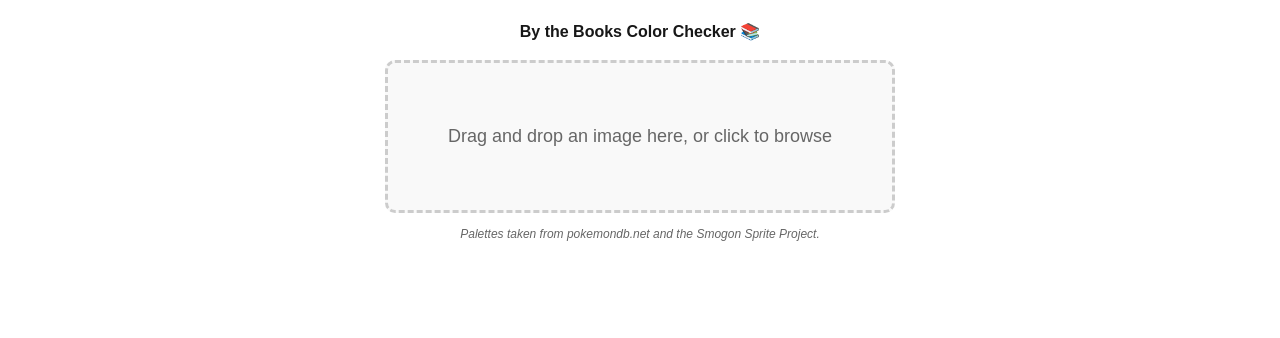
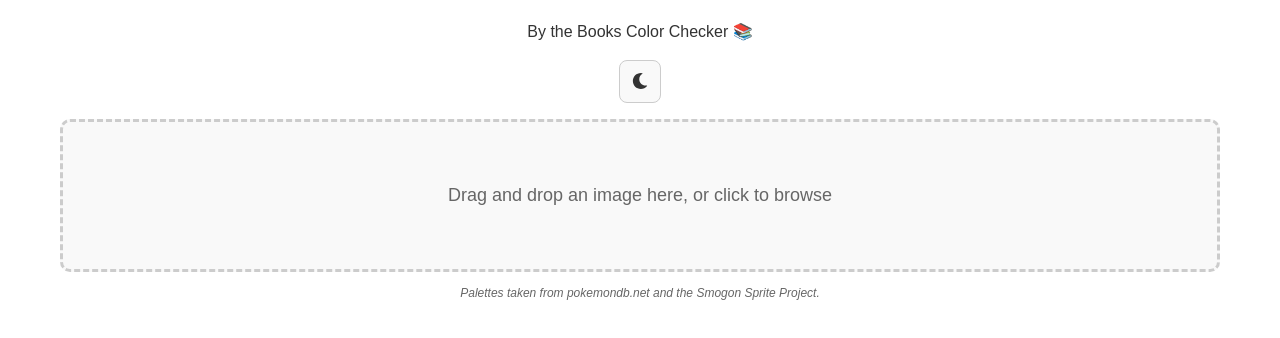
Before and after one commit to chansondoree/by-the-books-checker, a Next.js app: page / in a window 1280 px wide. Shown: the top 338 px of the page. Built offline with nearby package versions, Linux system fonts and the light colour scheme.

Commit message:
dark mode; fix #000000 bug

```diff
--- a/app/components/ColorViewer.jsx
+++ b/app/components/ColorViewer.jsx
@@ -1,8 +1,9 @@
-import styles from "./styles";
+import { getStyles } from "./styles";
 import { findClosestPaletteColor, rgbToHexNoAlpha } from "../utils/utils";
 
-export default function ColorViewer({ colors, hoveredColor, setHoveredColor, headPalette = [] }) {
-    const visibleColors = colors.filter(color => !color.hex.endsWith('00'));
+export default function ColorViewer({ colors, hoveredColor, setHoveredColor, headPalette = [], isDarkMode = false }) {
+    const styles = getStyles(isDarkMode);
+    const visibleColors = colors.filter(color => !(color.hex.length === 6 && color.hex.endsWith('00')));
 
     return (
     <div className="color-viewer" style={styles.colorSection}>
@@ -16,7 +17,7 @@ export default function ColorViewer({ colors, hoveredColor, setHoveredColor, hea
                     onMouseLeave={() => setHoveredColor(null)}
                     style={{
                         ...styles.colorItem,
-                        backgroundColor: hoveredColor === color ? '#f0f0f0' : 'white'
+                        backgroundColor: hoveredColor === color ? (isDarkMode ? '#3a3a3a' : '#f0f0f0') : styles.backgroundAlt
                     }}
                 >
                     <div
@@ -32,7 +33,7 @@ export default function ColorViewer({ colors, hoveredColor, setHoveredColor, hea
                         {!color.inPalette && headPalette.length > 0 && (() => {
                             const closest = findClosestPaletteColor({ r: color.r, g: color.g, b: color.b }, headPalette);
                             return closest ? (
-                                <div style={{fontSize: '12px', color: '#666'}}>
+                                <div style={{fontSize: '12px', color: styles.textMuted}}>
                                     → {rgbToHexNoAlpha(closest.r, closest.g, closest.b).toUpperCase()}
                                 </div>
                             ) : null;
--- a/app/components/FileSelector.jsx
+++ b/app/components/FileSelector.jsx
@@ -1,5 +1,5 @@
 import React, { useEffect } from "react";
-import styles from "./styles";
+import { getStyles } from "./styles";
 
 export default function FileSelector({
     image,
@@ -10,8 +10,10 @@ export default function FileSelector({
     handleBrowseClick,
     fileInputRef,
     handleFileChange,
-    handleDropZoneKeyDown
+    handleDropZoneKeyDown,
+    isDarkMode = false
 }) {
+    const styles = getStyles(isDarkMode);
     const handleClose = () => setIsImportOpen(false);
     const handleOpen = () => setIsImportOpen(true);
 
@@ -51,20 +53,7 @@ export default function FileSelector({
     );
 
     return (
-        <div style={image ? styles.headerPost : styles.headerPre}>
-            <h1 style={{fontWeight: 'bold'}}>By the Books Color Checker 📚</h1>
-            {image ? (
-                <div className="upload-controls" style={styles.uploadControls}>
-                    <button
-                        type="button"
-                        onClick={handleOpen}
-                        style={styles.uploadButton}
-                    >
-                        Import Image
-                    </button>
-                </div>
-            ) : null}
-
+        <div>
             {!image ? dropZone : null}
 
             {image && isImportOpen ? (
--- a/app/components/ImageCanvas.jsx
+++ b/app/components/ImageCanvas.jsx
@@ -1,6 +1,8 @@
-import styles from './styles';
+import { getStyles } from './styles';
 
-export default function ImageCanvas({ displayCanvasRef, canvasRef, fusionOrder, colorMargin, setColorMargin, showApproximation, setShowApproximation, highlightColor, setHighlightColor }) {
+export default function ImageCanvas({ displayCanvasRef, canvasRef, fusionOrder, colorMargin, setColorMargin, showApproximation, setShowApproximation, highlightColor, setHighlightColor, isDarkMode = false }) {
+    const styles = getStyles(isDarkMode);
+
     return (
     <div className="image-section" style={styles.imageSection}>
         <h2 style={styles.sectionTitle}>
@@ -29,7 +31,7 @@ export default function ImageCanvas({ displayCanvasRef, canvasRef, fusionOrder,
                 />
                 <span style={styles.marginHint}>(0-50, per RGB channel)</span>
             </div>
-            <label htmlFor="approximation" style={{...styles.marginLabel, marginBottom: '0', fontWeight: 'bold', display: 'flex', alignItems: 'center'}}>
+            <label htmlFor="approximation" style={{...styles.marginLabel, marginBottom: '0', fontWeight: 'bold', display: 'flex', alignItems: 'center', color: styles.textPrimary}}>
                 <input
                     id="approximation"
                     type="checkbox"
@@ -48,7 +50,7 @@ export default function ImageCanvas({ displayCanvasRef, canvasRef, fusionOrder,
                     type="color"
                     value={highlightColor}
                     onChange={(e) => setHighlightColor(e.target.value)}
-                    style={{width: '28px', height: '28px', border: '1px solid #ccc', borderRadius: '4px', cursor: 'pointer'}}
+                    style={{width: '28px', height: '28px', border: `1px solid ${styles.border}`, borderRadius: '4px', cursor: 'pointer'}}
                 />
             </div>
         </div>
--- a/app/components/styles.jsx
+++ b/app/components/styles.jsx
@@ -1,13 +1,84 @@
-const styles = {
+// Color theme variables
+const colorThemes = {
+  light: {
+    // Backgrounds
+    background: '#fff',
+    backgroundAlt: '#f9f9f9',
+
+    // Text colors
+    textPrimary: '#333',
+    textSecondary: '#444',
+    textMuted: '#666',
+    textLight: '#999',
+
+    // Borders
+    border: '#ccc',
+    borderLight: '#ddd',
+    borderLighter: '#e0e0e0',
+
+    // Badge colors - active
+    badgeActiveBg: '#e8f3fc',
+    badgeActiveBorder: '#bfdbe8',
+    badgeActiveText: '#075b88',
+
+    // Badge colors - inactive
+    badgeInactiveBg: '#fdf2ed',
+    badgeInactiveBorder: '#f3d3c3',
+    badgeInactiveText: '#8b4c2d',
+
+    // Special
+    overlay: 'rgba(0, 0, 0, 0.45)',
+    shadow: 'rgba(0, 0, 0, 0.2)',
+  },
+  dark: {
+    // Backgrounds
+    background: '#1e1e1e',
+    backgroundAlt: '#2d2d2d',
+
+    // Text colors
+    textPrimary: '#e0e0e0',
+    textSecondary: '#d0d0d0',
+    textMuted: '#999',
+    textLight: '#666',
+
+    // Borders
+    border: '#444',
+    borderLight: '#555',
+    borderLighter: '#3a3a3a',
+
+    // Badge colors - active
+    badgeActiveBg: '#1a3a52',
+    badgeActiveBorder: '#4a7a8a',
+    badgeActiveText: '#4a9cd1',
+
+    // Badge colors - inactive
+    badgeInactiveBg: '#3a2a1a',
+    badgeInactiveBorder: '#6a4a3a',
+    badgeInactiveText: '#d4a574',
+
+    // Special
+    overlay: 'rgba(0, 0, 0, 0.7)',
+    shadow: 'rgba(0, 0, 0, 0.5)',
+  }
+};
+
+const getStyles = (isDarkMode = false) => {
+  const theme = isDarkMode ? colorThemes.dark : colorThemes.light;
+
+  return {
   container: {
     fontFamily: 'Arial, sans-serif',
     padding: '20px',
     maxWidth: '1200px',
-    margin: '0 auto'
+    margin: '0 auto',
+    backgroundColor: theme.background,
+    color: theme.textPrimary,
+    transition: 'background-color 0.3s, color 0.3s'
   },
 
   title: {
-    marginBottom: '20px'
+    margin: 0,
+    color: theme.textPrimary
   },
 
   headerPre: {
@@ -15,6 +86,22 @@ const styles = {
     flexDirection: 'column',
     alignItems: 'center',
     gap: '1em',
+    marginBottom: '1em',
+  },
+
+  headerRow: {
+    display: 'flex',
+    flexDirection: 'row',
+    alignItems: 'center',
+    justifyContent: 'space-between',
+    gap: '1em',
+  },
+
+  headerControls: {
+    display: 'flex',
+    flexDirection: 'row',
+    gap: '1em',
+    alignItems: 'center',
   },
 
   headerPost: {
@@ -27,17 +114,18 @@ const styles = {
     width: '100%',
     textAlign: 'center',
     fontSize: '12px',
-    color: '#666',
+    color: theme.textMuted,
     marginTop: '1em',
   },
 
   dropZone: {
-    border: '3px dashed #ccc',
+    border: `3px dashed ${theme.border}`,
     borderRadius: '10px',
     padding: '60px',
     textAlign: 'center',
-    backgroundColor: '#f9f9f9',
-    cursor: 'pointer'
+    backgroundColor: theme.backgroundAlt,
+    cursor: 'pointer',
+    transition: 'border-color 0.3s, background-color 0.3s'
   },
 
   fileInput: {
@@ -46,7 +134,7 @@ const styles = {
 
   dropZoneText: {
     fontSize: '18px',
-    color: '#666'
+    color: theme.textMuted
   },
 
   uploadControls: {
@@ -54,18 +142,20 @@ const styles = {
   },
 
   uploadButton: {
-    border: '1px solid #ccc',
+    border: `1px solid ${theme.border}`,
     borderRadius: '8px',
     padding: '10px 16px',
-    backgroundColor: '#fff',
+    backgroundColor: theme.background,
     cursor: 'pointer',
-    fontSize: '14px'
+    fontSize: '14px',
+    color: theme.textPrimary,
+    transition: 'border-color 0.3s, background-color 0.3s'
   },
 
   modalOverlay: {
     position: 'fixed',
     inset: 0,
-    backgroundColor: 'rgba(0, 0, 0, 0.45)',
+    backgroundColor: theme.overlay,
     display: 'flex',
     alignItems: 'center',
     justifyContent: 'center',
@@ -76,10 +166,12 @@ const styles = {
   modalContent: {
     width: '100%',
     maxWidth: '520px',
-    backgroundColor: '#fff',
+    backgroundColor: theme.background,
     borderRadius: '12px',
     padding: '20px',
-    boxShadow: '0 20px 40px rgba(0, 0, 0, 0.2)'
+    boxShadow: `0 20px 40px ${theme.shadow}`,
+    color: theme.textPrimary,
+    transition: 'background-color 0.3s, color 0.3s'
   },
 
   modalHeader: {
@@ -91,7 +183,8 @@ const styles = {
 
   modalTitle: {
     fontSize: '16px',
-    fontWeight: '600'
+    fontWeight: '600',
+    color: theme.textPrimary
   },
 
   modalClose: {
@@ -99,6 +192,7 @@ const styles = {
     background: 'transparent',
     fontSize: '20px',
     cursor: 'pointer',
+    color: theme.textPrimary,
     lineHeight: 1,
     padding: '2px 6px'
   },
@@ -115,12 +209,13 @@ const styles = {
   },
 
   sectionTitle: {
-    marginBottom: '10px'
+    marginBottom: '10px',
+    color: theme.textPrimary
   },
 
   canvas: {
     maxWidth: '100%',
-    border: '1px solid #ddd',
+    border: `1px solid ${theme.borderLight}`,
     borderRadius: '5px'
   },
 
@@ -143,16 +238,18 @@ const styles = {
     alignItems: 'center',
     gap: '8px',
     padding: '6px 8px',
-    border: '1px solid #ddd',
+    border: `1px solid ${theme.borderLight}`,
     borderRadius: '5px',
     cursor: 'pointer',
-    transition: 'background-color 0.2s'
+    transition: 'background-color 0.2s',
+    backgroundColor: theme.backgroundAlt,
+    color: theme.textPrimary
   },
 
   colorSwatch: {
     width: '28px',
     height: '28px',
-    border: '1px solid #ccc',
+    border: `1px solid ${theme.border}`,
     borderRadius: '4px',
     flexShrink: 0
   },
@@ -163,30 +260,31 @@ const styles = {
 
   colorHex: {
     fontWeight: 'bold',
-    fontSize: '12px'
+    fontSize: '12px',
+    color: theme.textPrimary
   },
 
   colorMeta: {
     fontSize: '11px',
-    color: '#666'
+    color: theme.textMuted
   },
 
   colorRgb: {
     fontSize: '11px',
-    color: '#666'
+    color: theme.textMuted
   },
 
   colorCount: {
     fontSize: '10px',
-    color: '#999'
+    color: theme.textLight
   },
 
   paletteBadgeActive: {
     fontSize: '10px',
     fontWeight: '600',
-    color: '#075b88',
-    backgroundColor: '#e8f3fc',
-    border: '1px solid #bfdbe8',
+    color: theme.badgeActiveText,
+    backgroundColor: theme.badgeActiveBg,
+    border: `1px solid ${theme.badgeActiveBorder}`,
     borderRadius: '999px',
     padding: '2px 6px',
     textTransform: 'uppercase',
@@ -196,9 +294,9 @@ const styles = {
   paletteBadgeInactive: {
     fontSize: '10px',
     fontWeight: '600',
-    color: '#8b4c2d',
-    backgroundColor: '#fdf2ed',
-    border: '1px solid #f3d3c3',
+    color: theme.badgeInactiveText,
+    backgroundColor: theme.badgeInactiveBg,
+    border: `1px solid ${theme.badgeInactiveBorder}`,
     borderRadius: '999px',
     padding: '2px 6px',
     textTransform: 'uppercase',
@@ -208,16 +306,17 @@ const styles = {
   headBodyLabel: {
     marginBottom: '8px',
     fontSize: '12px',
-    color: '#444'
+    color: theme.textSecondary
   },
 
   marginControl: {
     marginTop: '16px',
     padding: '12px',
-    backgroundColor: '#f9f9f9',
+    backgroundColor: theme.backgroundAlt,
     borderRadius: '6px',
-    border: '1px solid #e0e0e0',
-    width: '288px'
+    border: `1px solid ${theme.borderLighter}`,
+    width: '288px',
+    transition: 'background-color 0.3s, border-color 0.3s'
   },
 
   marginLabel: {
@@ -225,22 +324,41 @@ const styles = {
     fontSize: '13px',
     fontWeight: '600',
     marginBottom: '6px',
-    color: '#333'
+    color: theme.textPrimary
   },
 
   marginInput: {
     width: '70px',
     padding: '6px 8px',
     fontSize: '14px',
-    border: '1px solid #ccc',
+    border: `1px solid ${theme.border}`,
     borderRadius: '4px',
-    marginRight: '8px'
+    marginRight: '8px',
+    backgroundColor: theme.background,
+    color: theme.textPrimary,
+    transition: 'border-color 0.3s, background-color 0.3s'
   },
 
   marginHint: {
     fontSize: '11px',
-    color: '#666'
+    color: theme.textMuted
+  },
+
+  darkModeToggle: {
+    width: '32pt',
+    height: '32pt',
+    border: `1px solid ${theme.border}`,
+    borderRadius: '8px',
+    padding: '8px 12px',
+    backgroundColor: theme.backgroundAlt,
+    color: theme.textPrimary,
+    cursor: 'pointer',
+    fontSize: '16px',
+    fontWeight: '500',
+    transition: 'border-color 0.3s, background-color 0.3s'
   }
+  };
 };
 
-export default styles;
+export { colorThemes, getStyles };
+export default getStyles;
--- a/app/page.jsx
+++ b/app/page.jsx
@@ -1,6 +1,7 @@
 'use client'
 
 import React, { useState, useRef, useEffect } from 'react';
+import { FaSun, FaMoon } from 'react-icons/fa';
 import { getColors, rgbToHex, isColorInPalette, rgbToHexNoAlpha, findClosestPaletteColor, hexToRgbExport } from './utils/utils';
 
 import colorsByDex from './utils/colors.json';
@@ -9,10 +10,11 @@ import pifDex from './utils/pif_dex.json';
 import ColorViewer from './components/ColorViewer';
 import FileSelector from './components/FileSelector';
 import ImageCanvas from './components/ImageCanvas';
-import styles from './components/styles';
+import { getStyles } from './components/styles';
 
 
 export default function Home() {
+    const [isDarkMode, setIsDarkMode] = useState(false);
     const [image, setImage] = useState(null);
     const [colors, setColors] = useState([]);
     const [hoveredColor, setHoveredColor] = useState(null);
@@ -31,6 +33,8 @@ export default function Home() {
     const displayCanvasRef = useRef(null);
     const fileInputRef = useRef(null);
     const allowedSizes = [96, 288];
+
+    const styles = getStyles(isDarkMode);
 
     const extractColors = (img) => {
         const canvas = canvasRef.current;
@@ -185,6 +189,26 @@ export default function Home() {
 
     return (
         <div style={styles.container}>
+            <div style={image ? styles.headerRow : styles.headerPre}>
+                <h1 style={styles.title}>By the Books Color Checker 📚</h1>
+                <div style={styles.headerControls}>
+                    <button
+                        onClick={() => setIsDarkMode(!isDarkMode)}
+                        style={styles.darkModeToggle}
+                    >
+                        {isDarkMode ? <FaSun /> : <FaMoon />}
+                    </button>
+                    {image ? (
+                        <button
+                            type="button"
+                            onClick={() => setIsImportOpen(true)}
+                            style={styles.uploadButton}
+                        >
+                            Import Image
+                        </button>
+                    ) : null}
+                </div>
+            </div>
             <FileSelector
                 image={image}
                 isImportOpen={isImportOpen}
@@ -195,6 +219,7 @@ export default function Home() {
                 fileInputRef={fileInputRef}
                 handleFileChange={handleFileChange}
                 handleDropZoneKeyDown={handleDropZoneKeyDown}
+                isDarkMode={isDarkMode}
             />
             {image ? (
                 <div style={styles.contentWrapper}>
@@ -208,12 +233,14 @@ export default function Home() {
                         setShowApproximation={setShowApproximation}
                         highlightColor={highlightColor}
                         setHighlightColor={setHighlightColor}
+                        isDarkMode={isDarkMode}
                     />
                     <ColorViewer
                         colors={colors}
                         hoveredColor={hoveredColor}
                         setHoveredColor={setHoveredColor}
                         headPalette={headPalette}
+                        isDarkMode={isDarkMode}
                     />
                 </div>
             ) : null}
--- a/package.json
+++ b/package.json
@@ -11,7 +11,8 @@
   "dependencies": {
     "next": "16.1.6",
     "react": "19.2.3",
-    "react-dom": "19.2.3"
+    "react-dom": "19.2.3",
+    "react-icons": "^5.5.0"
   },
   "devDependencies": {
     "@tailwindcss/postcss": "^4",
```
Also changed, not shown: 1 other file (tests, documents, lock files or other folders).
